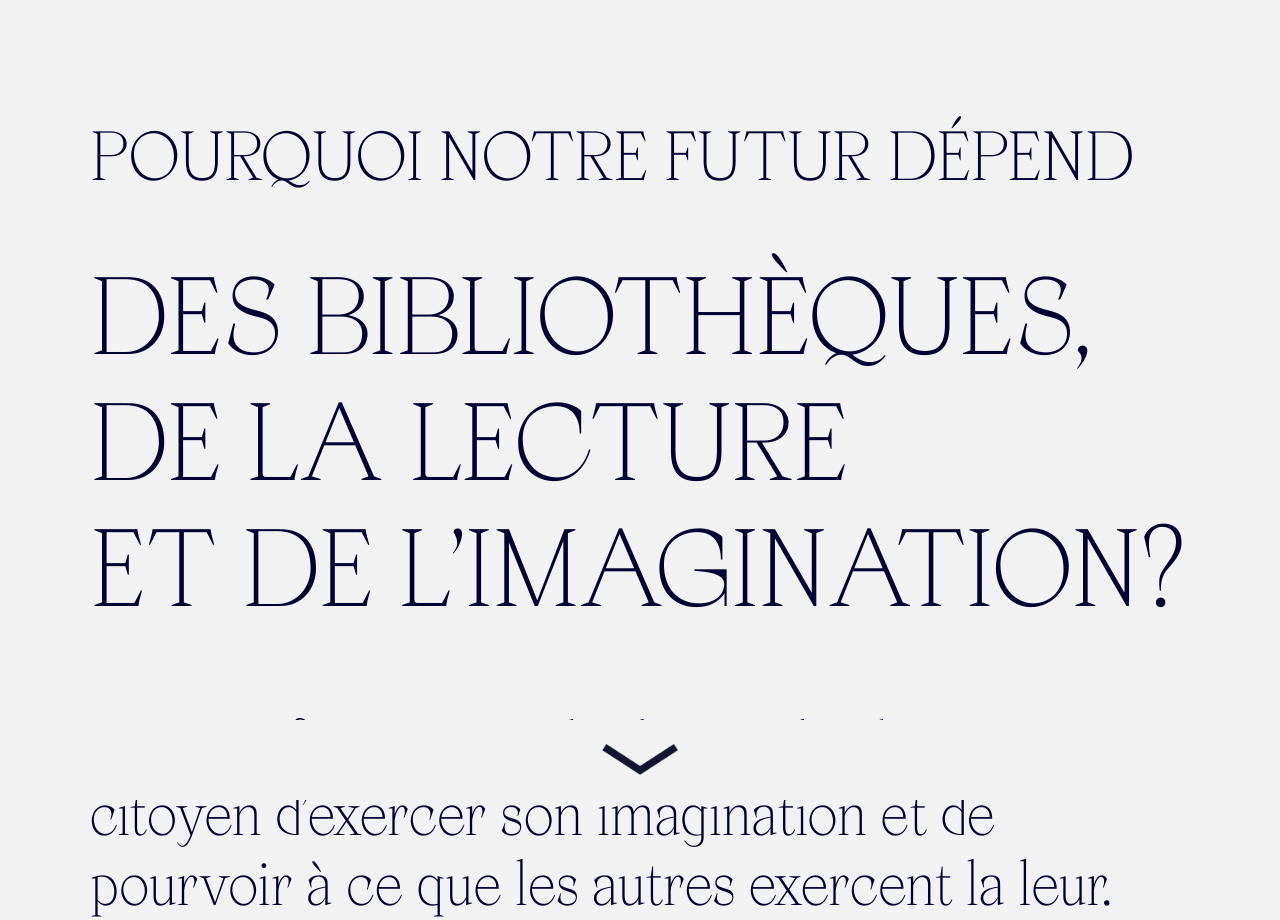
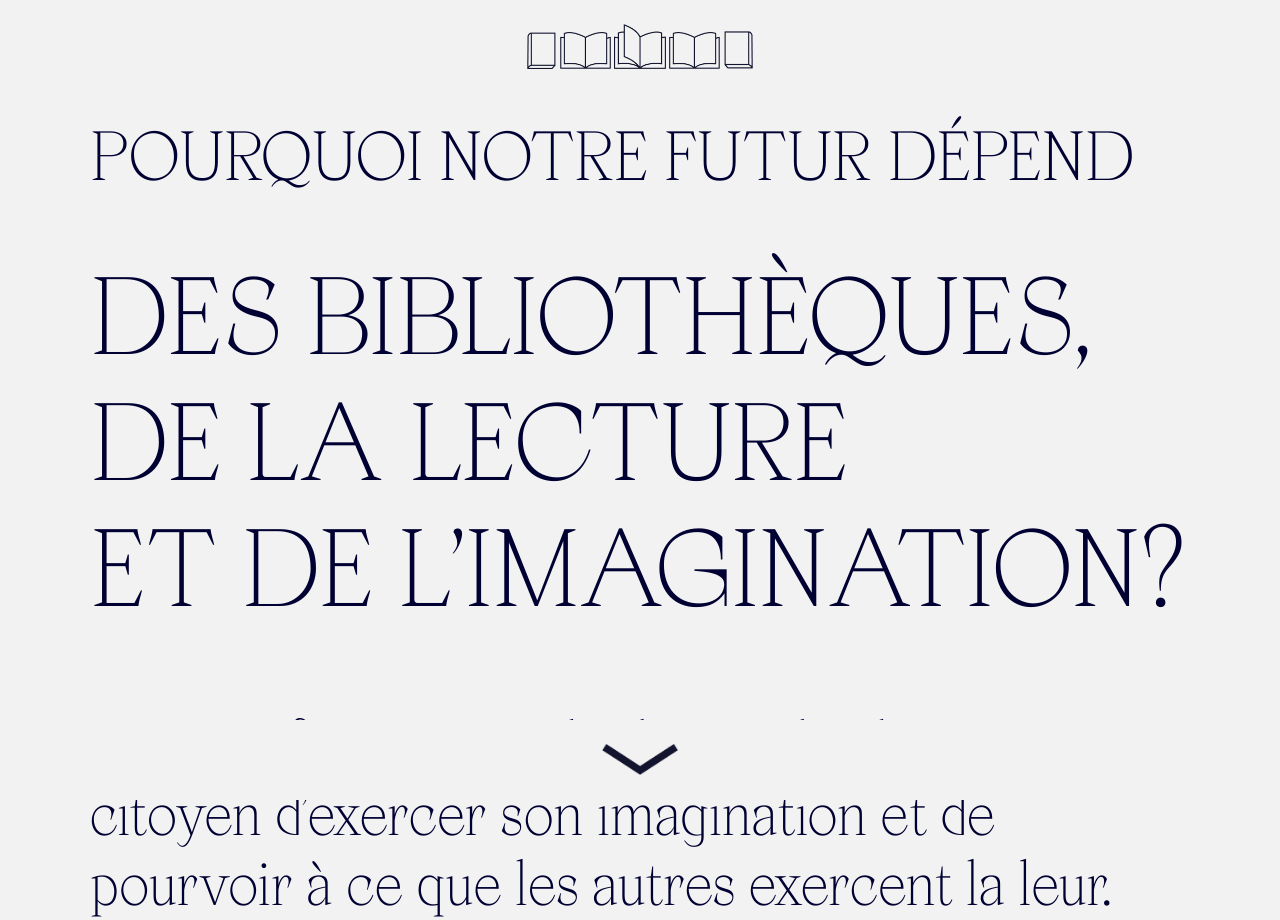
Before and after one commit to melaniegrd/D5-bibliotheque, a plain HTML site: page index.html in a window 1280 px wide. Shown: the top 920 px of the page. Drawn offline with Linux system fonts and the light colour scheme.

Commit message:
20 octobre

```diff
--- a/css/master.css
+++ b/css/master.css
@@ -18,6 +18,20 @@ footer {
   width: 100%;
   background-color: #F2F2F2;
   text-align: center;
+}
+
+header {
+  position: fixed;
+  height: 10%;
+  left: 0;
+  top: 0;
+  width: 100%;
+  background-color: #F2F2F2;
+  text-align: center;
+}
+
+
+.titre {
 }
 
 .soustitre {
@@ -95,3 +109,16 @@ footer {
   margin-right: auto;
   width: 6%;
 }
+
+.livre {
+  width: 2.3%;
+  margin-left: auto;
+  margin-right: auto;
+
+}
+
+.livreouvert {
+  width: 4%;
+  margin-left: auto;
+  margin-right: auto;
+}
--- a/index.html
+++ b/index.html
@@ -10,12 +10,30 @@
   <link rel="stylesheet" href="css/typo.css">
   <link rel="stylesheet" href="css/master.css">
 
+
 </head>
+
+<header>
+<br>
+<a href="#haut"><img class="livre" src="media/livre-02.png" alt="" ></a>
+<a href="#chapitre1"><img class="livreouvert" src="media/livre-03.png" alt="" ></a>
+<a href="#chapitre2"><img class="livreouvert" src="media/livre-04.png" alt="" ></a>
+<a href="#chapitre3"><img class="livreouvert" src="media/livre-06.png" alt="" ></a>
+<a href="#fin"><img class="livre" src="media/livre-07.png" alt="" ></a>
+
+</header>
+
 
 <body>
 
+
+<a id="haut"></a>
+
+<div class="titre">
   <h1> <div class="h1moyen">Pourquoi notre futur dépend </div> des bibliothèques, </br> de la lecture </br> et de l’imagination? </h1>
+</div>
 
+<a id="chapitre1"></a>
   <h2> <div class="soustitre">Une conférence sur le devoir de chaque citoyen d’exercer son imagination et de pourvoir à ce que les autres exercent la leur.</div></h2>
 
   <p> <div class="colonnes2">Il est important que les gens précisent dans quel camp ils se rangent et pourquoi, et s’ils pourraient être de parti pris. Une déclaration d’intérêts de la part des membres, en quelque sorte. Donc, je vais vous parler de lecture. Je vais vous dire que les bibliothèques sont importantes. Je vais suggérer que lire de la fiction, lire pour le plaisir, est une des plus importantes activités à laquelle on puisse s’adonner. Je vais lancer un appel passionné pour que les gens comprennent ce que sont les bibliothèques et les bibliothécaires, et qu’il faut les préserver.</p>
@@ -56,6 +74,7 @@
   <h4> <div  class="lowcaseitalic" >Les gens instruits lisent de la fiction. </div> </h4>
   </div>
 
+<a id="chapitre2"></a>
   <div class="margintop10">
   <h3> La fiction a deux rôles. </h3>
   </div>
@@ -167,6 +186,7 @@
   <p>Ou, pour l’exprimer autrement, nos enfants et nos petits-enfants lisent et comptent moins bien que nous. Ils sont moins capables de naviguer dans le monde, de le comprendre pour résoudre des problèmes. On peut plus facilement leur mentir et les tromper, ils seront moins capables de changer le monde dans lequel ils se retrouvent, moins employables. Tout cela à la fois. En tant que pays, l’Angleterre passera derrière d’autres nations développées, faute d’une force de travail spécialisée. Les politiciens pourront blâmer le parti d’en face pour ces résultats, la vérité, c’est que nous devons apprendre à nos enfants à lire et à aimer lire.</p>
 </div>
 
+<a id="chapitre3"></a>
   <h3> <div class="h3text">Nous avons besoin <br> de bibliothèques. <br> Nous avons besoin <br> de livres. <br> Nous avons besoin <br> de citoyens instruits.</div></h3>
 
   <div class="pdécalé">
@@ -247,11 +267,11 @@
 <div class="pdécalé">
   <p><div class="SangBleu">Merci de votre attention.</div></p>
 </div>
-
+<a id="fin"></a>
 </body>
 
 <footer>
   <br>
-  <img class="fit-picture" src="media/fleche.png" alt="" >
+  <a href="#fin"><img class="fit-picture" src="media/fleche.png" alt="" ></a>
 </footer>
 </html>
```
Also changed, not shown: media/livre-02.png (added), media/livre-03.png (added), media/livre-04.png (added), media/livre-05.png (added), media/livre-06.png (added), media/livre-07.png (added), 2 other files.
